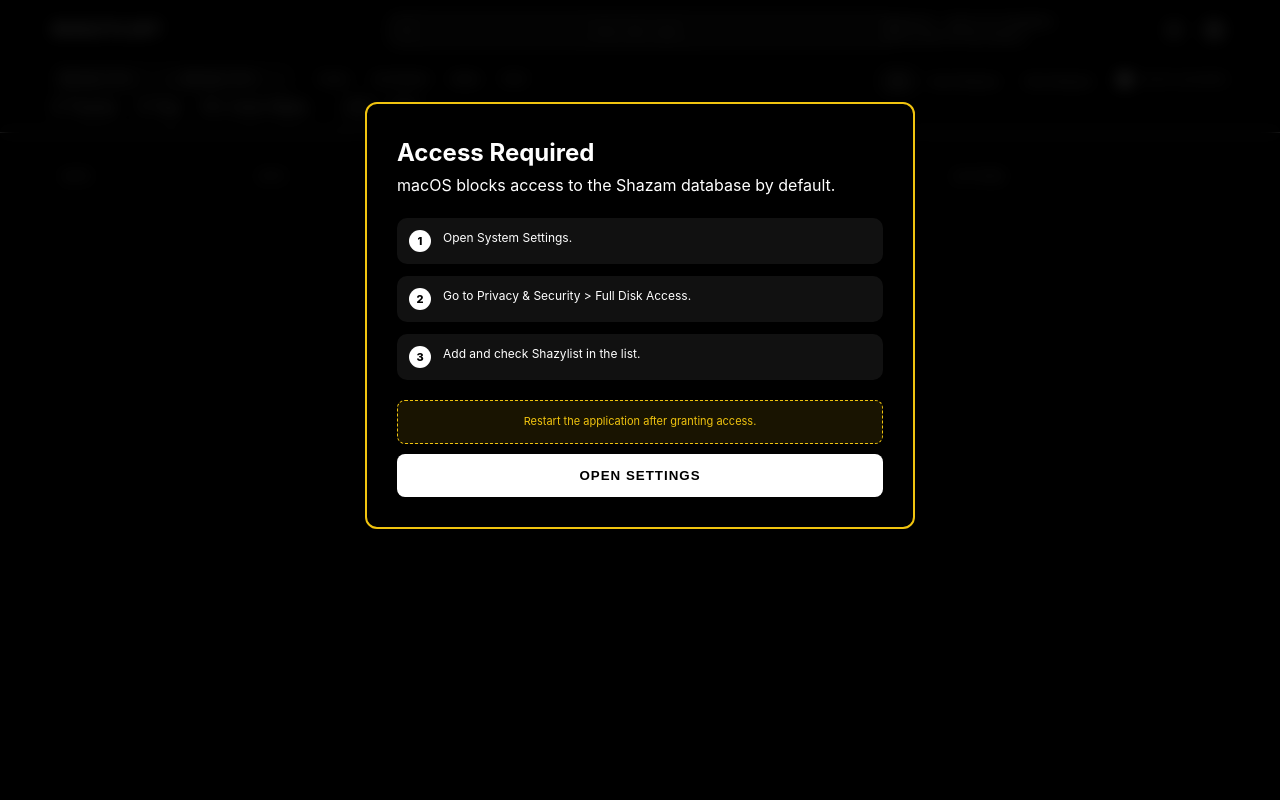
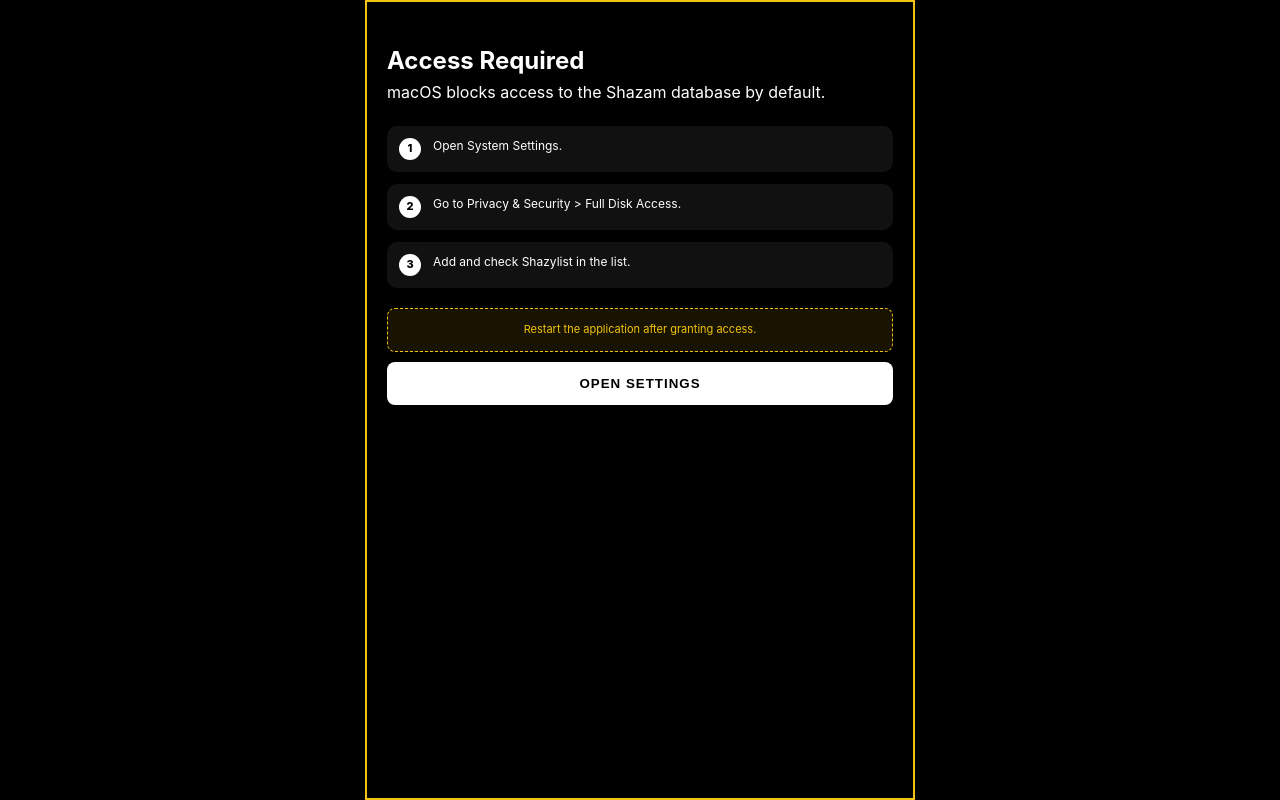
Before and after one commit to elkwaet/shazylist, a Flask app: page / in a window 1280 px wide. Run offline with Flask 3, Linux system fonts and the light colour scheme; data that the repository does not hold is empty.

Commit message:
UPDATE: full screen settings, translation fixes and reload icon restoration

```diff
--- a/static/style.css
+++ b/static/style.css
@@ -393,23 +393,25 @@
 .modal {
     display: none;
     position: fixed;
+    top: 0; left: 0; width: 100%; height: 100%;
+    background: var(--bg-color);
     z-index: 1000;
-    left: 0;
-    top: 0;
-    width: 100%;
-    height: 100%;
-    background-color: rgba(0, 0, 0, 0.85);
-    backdrop-filter: blur(8px);
+    align-items: center;
+    justify-content: center;
+    padding: 0;
 }
 
 .modal-content {
-    background-color: var(--bg-color);
-    border: 1px solid var(--border-color);
-    margin: 8% auto;
-    padding: 30px;
-    width: 90%;
-    max-width: 500px;
-    border-radius: 12px;
+    background: var(--bg-color);
+    padding: 40px 20px;
+    width: 100%;
+    height: 100%;
+    max-width: 800px;
+    max-height: 100%;
+    overflow-y: auto;
+    position: relative;
+    border: none;
+    margin: 0 auto;
     box-shadow: 0 20px 40px rgba(0, 0, 0, 0.4);
 }
 
--- a/static/translations.js
+++ b/static/translations.js
@@ -19,6 +19,10 @@
         settings_scan_title: "Scan Local",
         settings_scan_desc: "Identifiez les morceaux déjà présents dans vos dossiers.",
         settings_scan_btn: "Scanner un dossier",
+        btn_browse: "Parcourir",
+        btn_add_list: "Ajouter à la liste",
+        hide_owned: "Cacher possédés",
+        btn_all_time: "Tout",
         settings_lang_title: "Langue",
         settings_theme_title: "Thème",
         btn_save: "Enregistrer",
@@ -52,6 +56,10 @@
         settings_scan_title: "Local Scan",
         settings_scan_desc: "Identify tracks already present in your folders.",
         settings_scan_btn: "Scan a folder",
+        btn_browse: "Browse",
+        btn_add_list: "Add to list",
+        hide_owned: "Hide owned",
+        btn_all_time: "All",
         settings_lang_title: "Language",
         settings_theme_title: "Theme",
         btn_save: "Save",
--- a/templates/index.html
+++ b/templates/index.html
@@ -22,6 +22,7 @@
         <symbol id="icon-trash" viewBox="0 0 24 24" fill="none" stroke="currentColor" stroke-width="2" stroke-linecap="round" stroke-linejoin="round"><polyline points="3 6 5 6 21 6"></polyline><path d="M19 6v14a2 2 0 0 1-2 2H7a2 2 0 0 1-2-2V6m3 0V4a2 2 0 0 1 2-2h4a2 2 0 0 1 2 2v2"></path></symbol>
         <symbol id="icon-shield" viewBox="0 0 24 24" fill="none" stroke="currentColor" stroke-width="2" stroke-linecap="round" stroke-linejoin="round"><path d="M12 22s8-4 8-10V5l-8-3-8 3v7c0 6 8 10 8 10z"></path></symbol>
         <symbol id="icon-search" viewBox="0 0 24 24" fill="none" stroke="currentColor" stroke-width="2" stroke-linecap="round" stroke-linejoin="round"><circle cx="11" cy="11" r="8"></circle><line x1="21" y1="21" x2="16.65" y2="16.65"></line></symbol>
+        <symbol id="icon-reload" viewBox="0 0 24 24" fill="none" stroke="currentColor" stroke-width="2" stroke-linecap="round" stroke-linejoin="round"><polyline points="23 4 23 10 17 10"></polyline><polyline points="1 20 1 14 7 14"></polyline><path d="M3.51 9a9 9 0 0 1 14.85-3.36L23 10M1 14l4.64 4.36A9 9 0 0 0 20.49 15"></path></symbol>
     </svg>
 
     <header class="sticky-header">
@@ -74,7 +75,7 @@
                     </div>
                     <label class="checkbox-filter">
                         <input type="checkbox" id="hide-owned">
-                        <span>Cacher possédés</span>
+                        <span data-i18n="hide_owned">Cacher possédés</span>
                     </label>
                 </div>
 
@@ -141,9 +142,9 @@
 
                 <div style="display: flex; gap: 10px; margin-top: 10px;">
                     <input type="text" id="new-folder-path" readonly placeholder="Chemin du dossier..." style="flex: 1;">
-                    <button class="btn-secondary" id="pick-folder-btn" style="padding: 0 15px;">Parcourir</button>
+                    <button class="btn-secondary" id="pick-folder-btn" style="padding: 0 15px;" data-i18n="btn_browse">Parcourir</button>
                 </div>
-                <button class="btn-secondary" id="add-folder-btn" style="width:100%; height:44px; margin-top:10px;">Ajouter à la liste</button>
+                <button class="btn-secondary" id="add-folder-btn" style="width:100%; height:44px; margin-top:10px;" data-i18n="btn_add_list">Ajouter à la liste</button>
 
                 <div id="folder-list" style="margin-top: 15px; display: flex; flex-direction: column; gap: 8px;"></div>
             </div>
```
